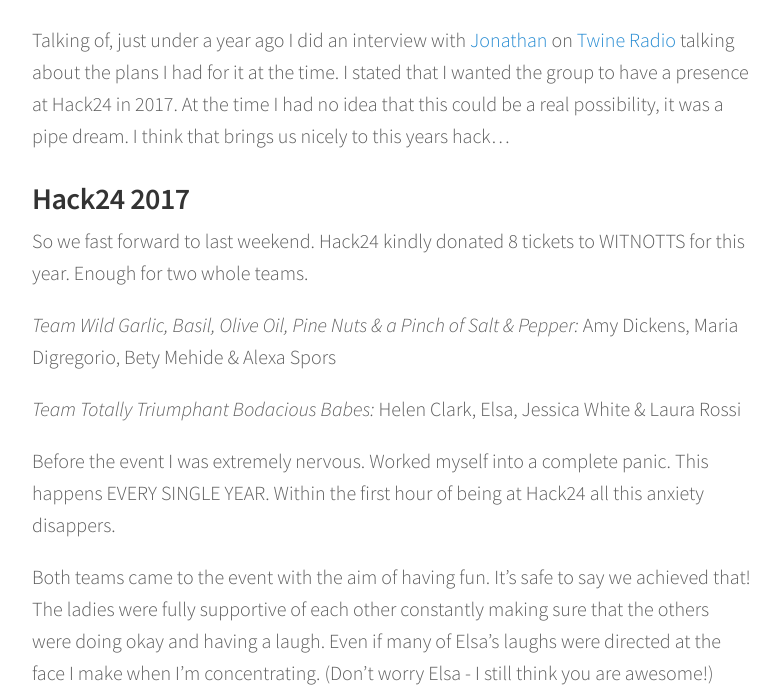
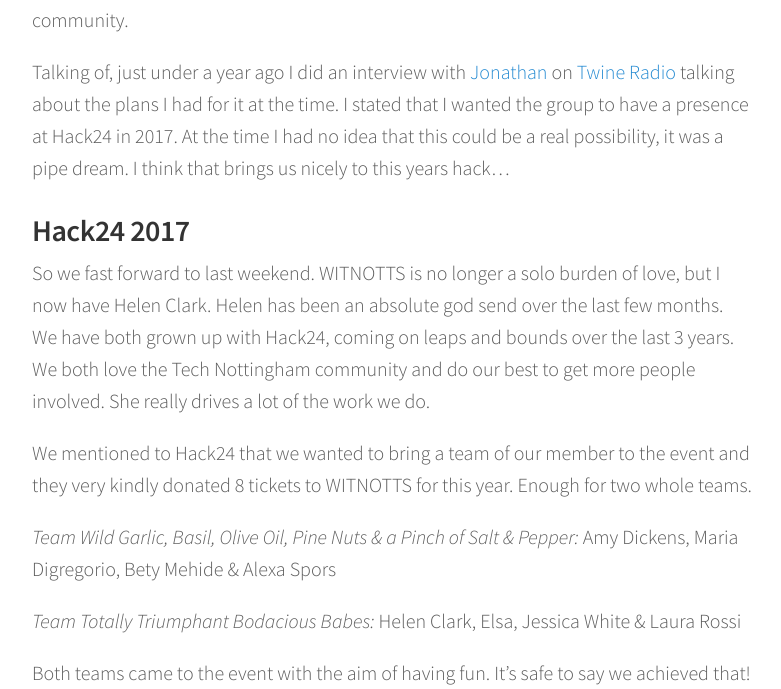
Before and after one commit to wordshaker/jesswhite_4, a Jekyll site: the page built from _posts/2017-03-24-hack242017-post.md, in a window 1280 px wide and 1400 px high, scrolled down 921 px, cut to the strip 0-689 px from the top of the window. Shown: the whole strip, without its empty margins (248-1029 px from the left). Built offline with Jekyll 4.4.1, drawn with Linux system fonts in a browser that asks for light colours; nearby versions of some CDN libraries; some of the changed text lies outside the part shown.

Commit message:
edit HAck24 post

```diff
--- a/_posts/2017-03-24-hack242017-post.md
+++ b/_posts/2017-03-24-hack242017-post.md
@@ -18,7 +18,7 @@ share: true
 ![3 Years](/assets/images/2017-03-24/3years.png)
 </div>
 
-Even what is now a massive part of my life, [Women In Tech Nottingham](www.womenintechnotts.co.uk), would not have happened if it weren't for the Sewards. [Andrew](https://twitter.com/MrAndrew) is the
+Even what is now a massive part of my life, [Women In Tech Nottingham](www.womenintechnotts.co.uk) (WITNOTTS), would not have happened if it weren't for the Sewards. [Andrew](https://twitter.com/MrAndrew) is the
 one who talked me into creating a safe space to encourage more people into the social part of our fine tech community.
 
 Talking of, just under a year ago I did an interview with [Jonathan](https://twitter.com/jbjon) on [Twine Radio](http://twineradio.co.uk/) talking about the plans I had for it at the
@@ -27,14 +27,16 @@ time. I stated that I wanted the group to have a presence at Hack24 in 2017. At
 
 ### Hack24 2017
 
-So we fast forward to last weekend. Hack24 kindly donated 8 tickets to WITNOTTS for this year. Enough for two whole teams.
+So we fast forward to last weekend. WITNOTTS is no longer a solo burden of love, but I now have Helen Clark. Helen has been an absolute god send over
+the last few months. We have both grown up with Hack24, coming on leaps and bounds over the last 3 years. We both love the Tech Nottingham community
+and do our best to get more people involved. She really drives a lot of the work we do.
+
+We mentioned to Hack24 that we wanted to bring a team of our member to the event and they very  kindly donated 8 tickets to WITNOTTS for this year.
+Enough for two whole teams.
 
 *Team Wild Garlic, Basil, Olive Oil, Pine Nuts & a Pinch of Salt & Pepper:* Amy Dickens, Maria Digregorio, Bety Mehide & Alexa Spors
 
 *Team Totally Triumphant Bodacious Babes:* Helen Clark, Elsa, Jessica White & Laura Rossi
-
-Before the event I was extremely nervous. Worked myself into a complete panic. This happens EVERY SINGLE YEAR. Within the first hour of
-being at Hack24 all this anxiety disappers.
 
 Both teams came to the event with the aim of having fun. It's safe to say we achieved that! The ladies were fully supportive of each other
 constantly making sure that the others were doing okay and having a laugh. Even if many of Elsa's laughs were directed at the face I make when
@@ -49,15 +51,19 @@ how much they live and breathe this ethic. We helped each other. We helped other
 a good time too. The rest of Nottingham must have a similar ethic as our stickers disappered quickly.
 
 A lot happened while we were coding. If I were to cover it all this would become a novel. In summary - the hot chocolate was addictive, the company couldn't
-have been better and the volunteers are world class.
+have been better and the volunteers are world class. If you haven't done Hack24 before, you should sign up for next year. In my three years I have joined a
+group of stranges, gone with a group organised at work and, this year, gone with people I wanted to get to know better. Every year I have managed to make new friends,
+learn and laugh.
 
-Finally the air horn sounded and it was time to make our videos. Ths bit is always fun. For ours we acted out how people would use our app, which meant
+Finally the air horn sounded and it was time to make our videos. Luckily, Helen is a video queen! Helen, Laura and Elsa set up a story board and plan (this was while
+I was doing some last minute code pre-airhorn). They decided that we should use our app as a means of showing what it was all about, which meant
 running around Nottingham doing bonkers things and tweeting about it. If it hasn't been removed yet you can view Team Totally Triumphant Bodacious Babes entry here:
 
 <div style="align:center; width:600px; margin-left: 30%;" markdown="1">
 <iframe width="320" height="205" src="https://www.youtube.com/embed/cTkEdTHDec8" frameborder="0" allowfullscreen></iframe>
 </div>
 
+After the video had been submitted we had a couple of hours to waste while the judging was done. We then met up again for the awards ceremony.
 
 ### The Results
 
@@ -71,7 +77,9 @@ All in all not only did the WITNOTTS teams do well, but some teams containing ou
 ![Winning](/assets/images/2017-03-24/prizes.png)
 </div>
 
-I'm not going to lie - I was ECSTATIC that we won something. I couldn't stop giggling for a long time afterwards purely due to the shock.
+I'm not going to lie - I was ECSTATIC that we won something. I couldn't stop giggling for a long time afterwards purely due to the shock. Add on to the fact it was a model
+Delorean... well anyone who has been to WITNOTTS or seen me talk knows how much I love a good ol' cult film reference. I don't think any of us expected to get a prize
+so after all our toil, we were overjoyed to have won something.
 
 The best result in my opinion though is that we had ladies in our teams that hadn't been to many tech events and for which this was their first Hack.
 Not only are they planning to go to Hack24 2018, but have also been asking about other events in Nottingham and have been inspired to complete tech
```
